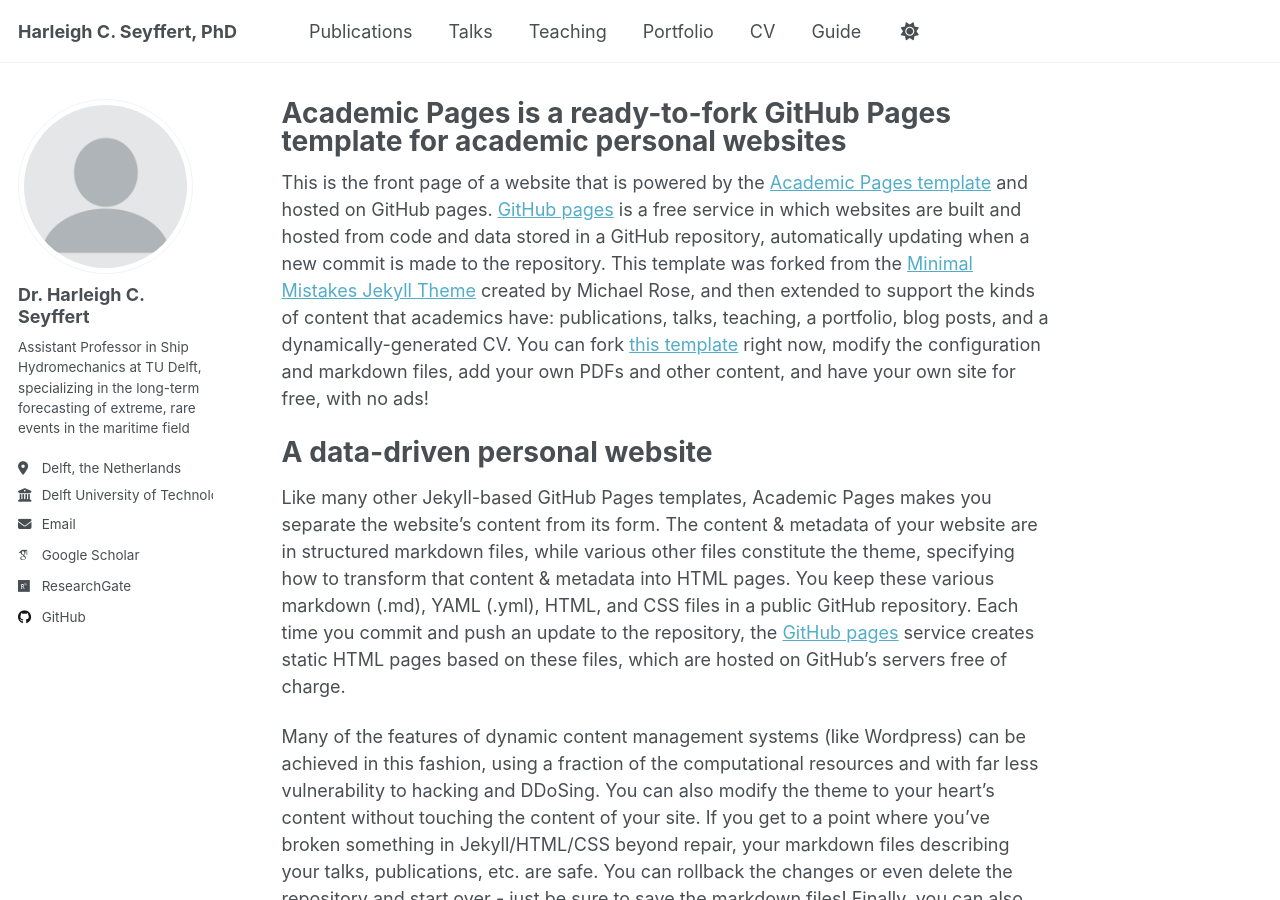
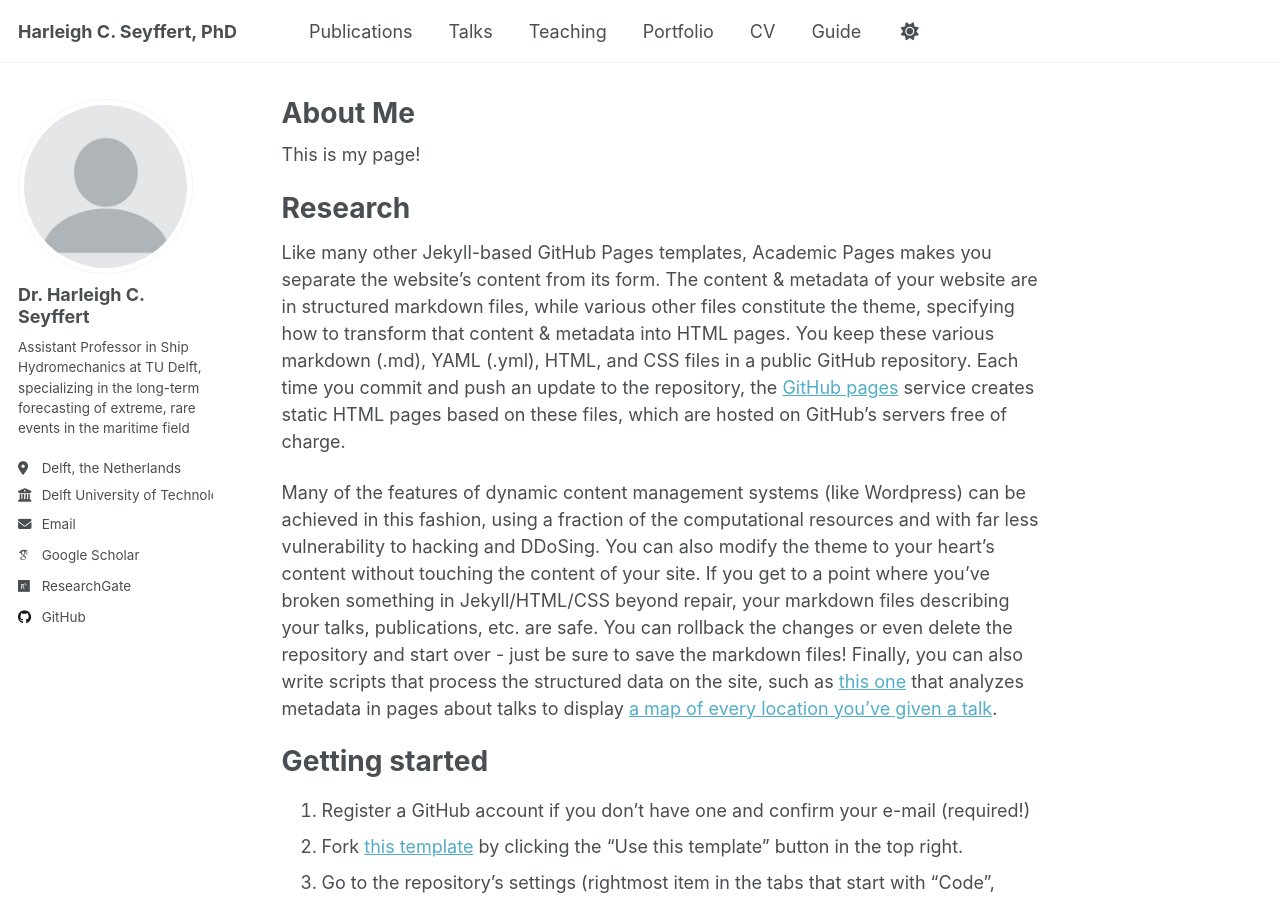
Before and after one commit to hcseyffert/github.io, a Jekyll site: the page built from _pages/about.md, in a window 1280 px wide and 900 px high. Built offline with Jekyll 4.4.1, drawn with Linux system fonts in a browser that asks for light colours; some web fonts are replaced.

Commit message:
Update about.md

```diff
--- a/_pages/about.md
+++ b/_pages/about.md
@@ -1,15 +1,15 @@
 ---
 permalink: /
-title: "Academic Pages is a ready-to-fork GitHub Pages template for academic personal websites"
+title: "About Me"
 author_profile: true
 redirect_from:
   - /about/
   - /about.html
 ---
 
-This is the front page of a website that is powered by the [Academic Pages template](https://github.com/academicpages/academicpages.github.io) and hosted on GitHub pages. [GitHub pages](https://pages.github.com) is a free service in which websites are built and hosted from code and data stored in a GitHub repository, automatically updating when a new commit is made to the repository. This template was forked from the [Minimal Mistakes Jekyll Theme](https://mmistakes.github.io/minimal-mistakes/) created by Michael Rose, and then extended to support the kinds of content that academics have: publications, talks, teaching, a portfolio, blog posts, and a dynamically-generated CV. You can fork [this template](https://github.com/academicpages/academicpages.github.io) right now, modify the configuration and markdown files, add your own PDFs and other content, and have your own site for free, with no ads!
+This is my page!
 
-A data-driven personal website
+Research
 ======
 Like many other Jekyll-based GitHub Pages templates, Academic Pages makes you separate the website's content from its form. The content & metadata of your website are in structured markdown files, while various other files constitute the theme, specifying how to transform that content & metadata into HTML pages. You keep these various markdown (.md), YAML (.yml), HTML, and CSS files in a public GitHub repository. Each time you commit and push an update to the repository, the [GitHub pages](https://pages.github.com/) service creates static HTML pages based on these files, which are hosted on GitHub's servers free of charge.
 
```
